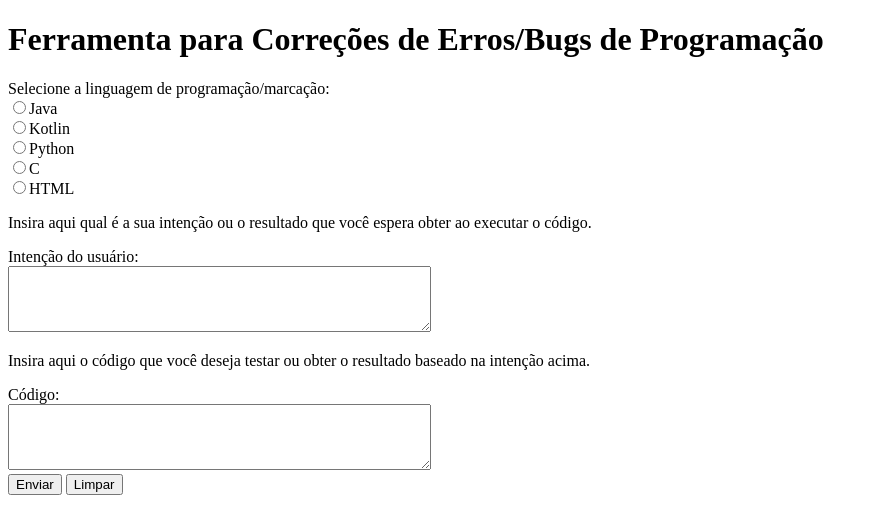
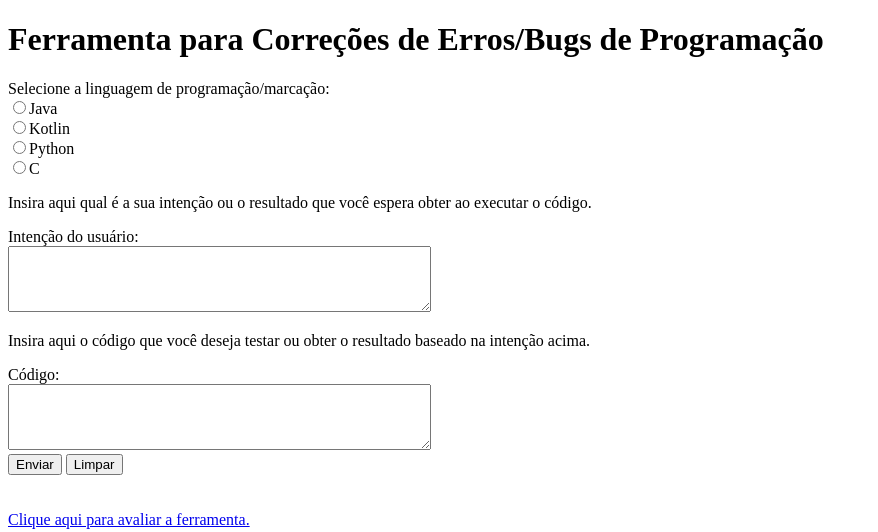
Before and after one commit to antoniosa28/Flask, a Flask app: page / in a window 1280 px wide. Shown: the top 532 px of the page, without its empty margins (0-878 px from the left). Run offline with Flask 3, Linux system fonts and the light colour scheme.

Commit message:
Retirei o html no radiobutton

```diff
--- a/templates/index.html
+++ b/templates/index.html
@@ -21,8 +21,6 @@
         request.form.language == 'Python' %}checked{% endif %} />Python<br />
         <input type="radio" id="c" name="language" value="C" {% if
         request.form.language == 'C' %}checked{% endif %} />C<br />
-        <input type="radio" id="html" name="language" value="Html" {% if
-        request.form.language == 'Html' %}checked{% endif %} />HTML<br />
       </div>
 
       <div>
```
